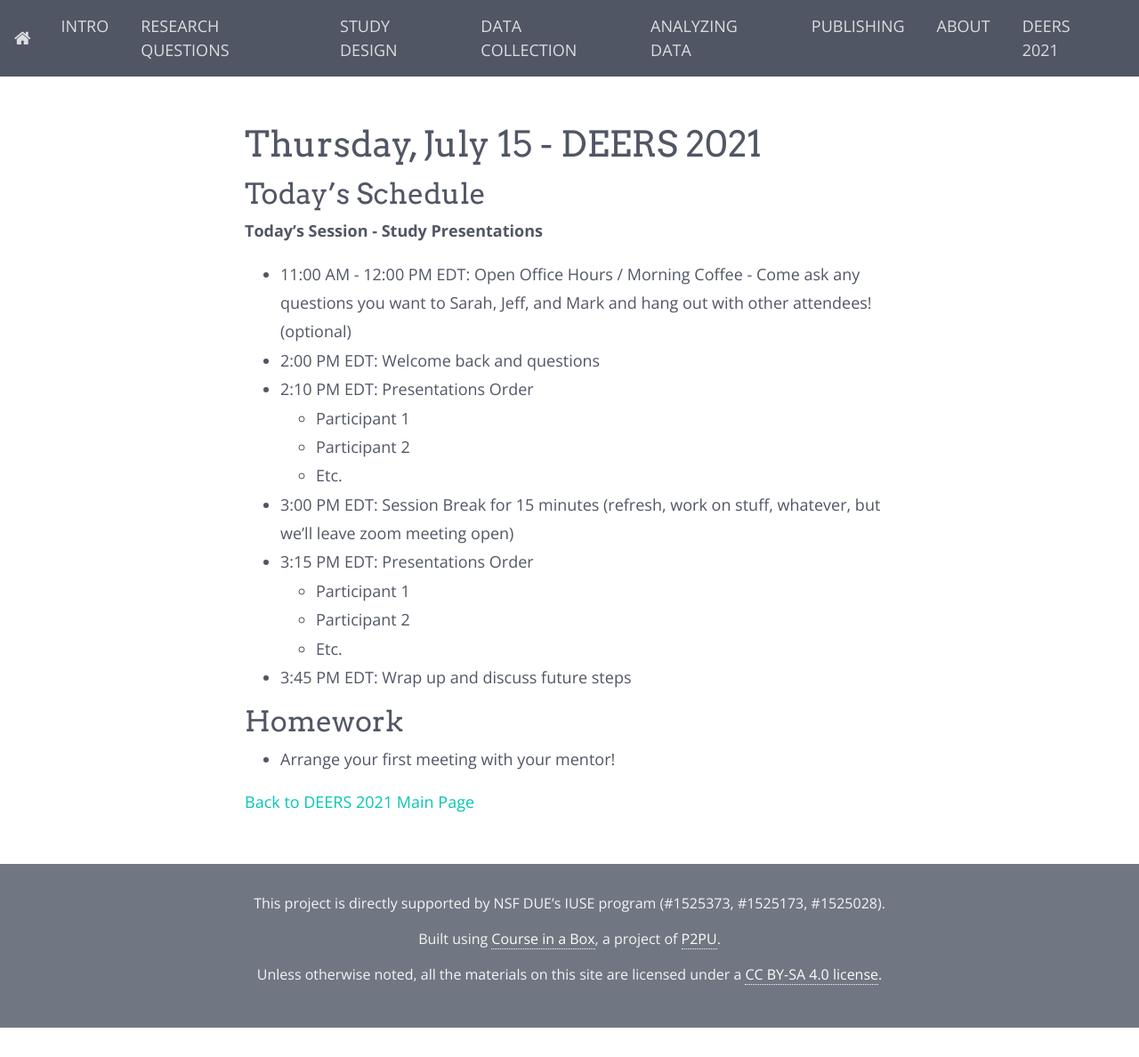
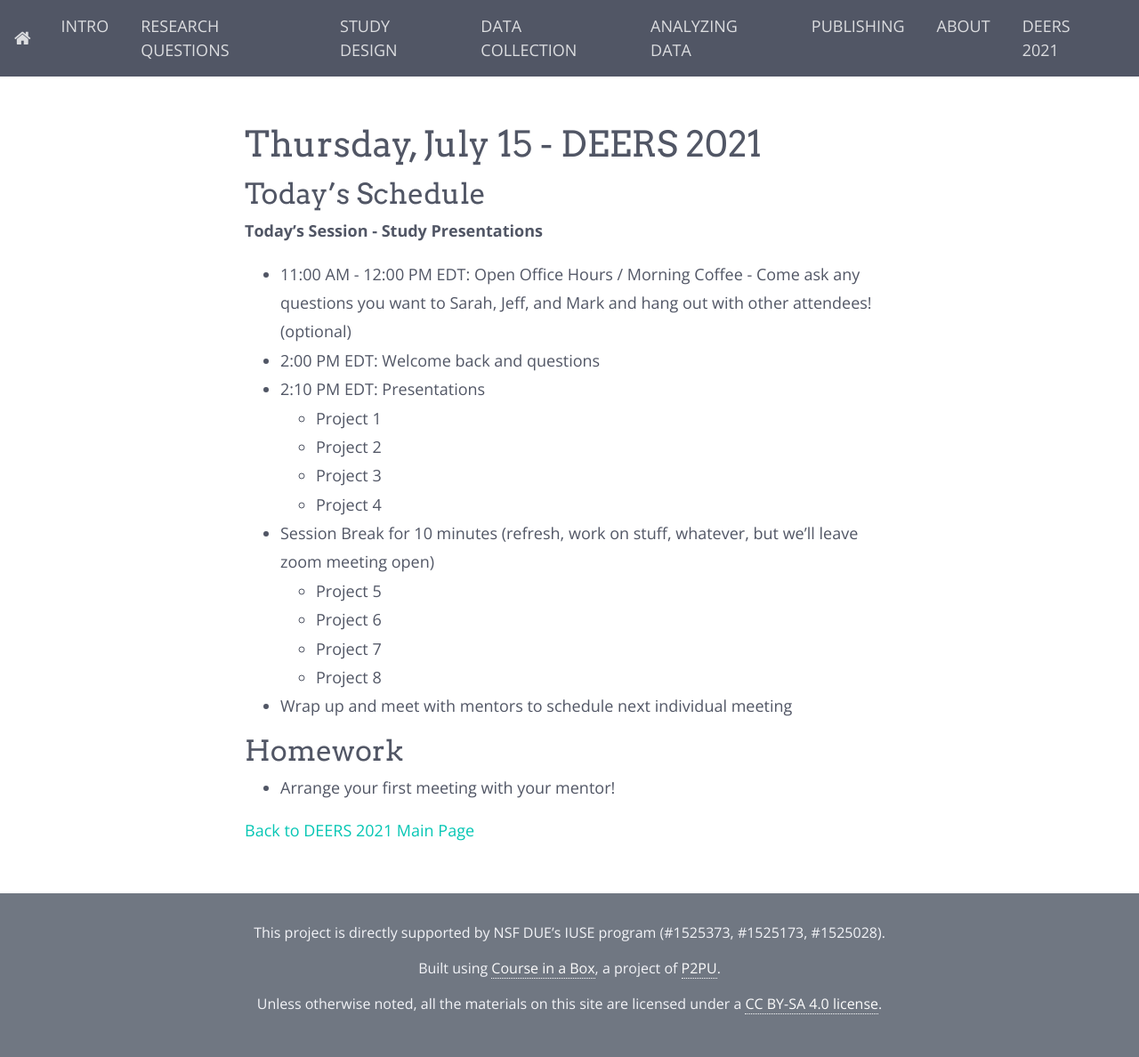
Before and after one commit to marksherriff/deers, a Jekyll site: the page built from deers2021-thursday.md, in a window 1280 px wide. Shown: the whole page at 89% size. Built offline with Jekyll 4.4.1, drawn with Linux system fonts in a browser that asks for light colours; nearby versions of some CDN libraries; before the commit the page ends 1155 px from its top, so only the background shows below that.

Commit message:
schedule update

```diff
--- a/deers2021-thursday.md
+++ b/deers2021-thursday.md
@@ -11,16 +11,17 @@ __Today's Session - Study Presentations__
 
 * 11:00 AM - 12:00 PM EDT: Open Office Hours / Morning Coffee - Come ask any questions you want to Sarah, Jeff, and Mark and hang out with other attendees!  (optional)
 * 2:00 PM EDT: Welcome back and questions
-* 2:10 PM EDT: Presentations Order
-    * Participant 1
-    * Participant 2
-    * Etc.
-* 3:00 PM EDT: Session Break for 15 minutes (refresh, work on stuff, whatever, but we’ll leave zoom meeting open)
-* 3:15 PM EDT: Presentations Order
-    * Participant 1
-    * Participant 2
-    * Etc.
-* 3:45 PM EDT: Wrap up and discuss future steps
+* 2:10 PM EDT: Presentations
+    * Project 1
+    * Project 2
+    * Project 3
+    * Project 4
+* Session Break for 10 minutes (refresh, work on stuff, whatever, but we’ll leave zoom meeting open)
+    * Project 5
+    * Project 6
+    * Project 7
+    * Project 8
+* Wrap up and meet with mentors to schedule next individual meeting
 
 ## Homework
 
```
Also changed, not shown: deers2021.md (+2 -2 lines).
